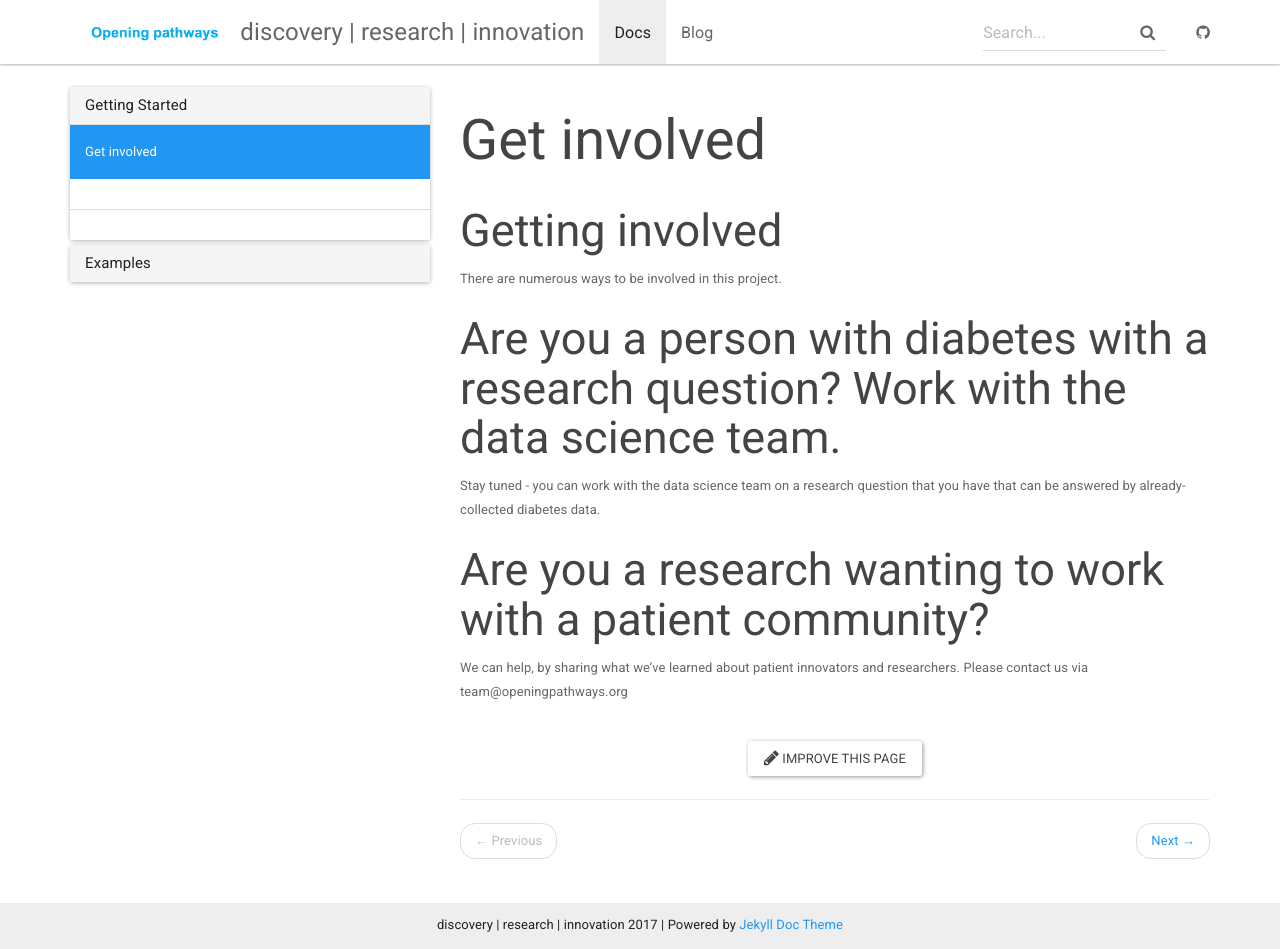
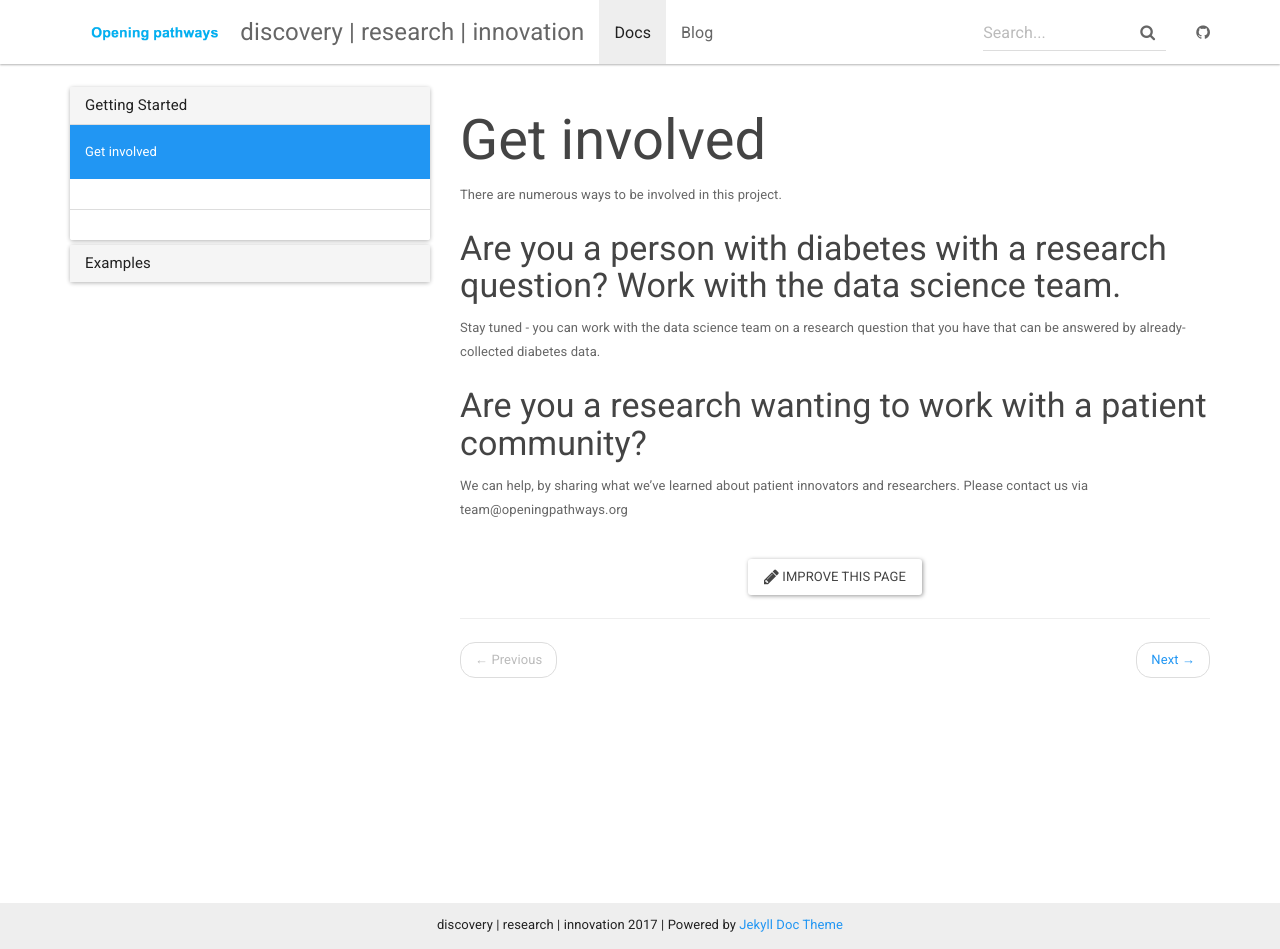
Before and after one commit to danamlewis/Testrepo2, a Jekyll site: the page built from _docs/index.md, in a window 1280 px wide and 949 px high. Built offline with Jekyll 4.4.1, drawn with Linux system fonts in a browser that asks for light colours; nearby versions of some CDN libraries.

Commit message:
Removing duplicate header

```diff
--- a/_docs/index.md
+++ b/_docs/index.md
@@ -4,14 +4,12 @@ permalink: /docs/home/
 redirect_from: /docs/index.html
 ---
 
-## Getting involved
-
 There are numerous ways to be involved in this project.
 
-## Are you a person with diabetes with a research question? Work with the data science team.
+### Are you a person with diabetes with a research question? Work with the data science team.
 
 Stay tuned - you can work with the data science team on a research question that you have that can be answered by already-collected diabetes data.
 
-## Are you a research wanting to work with a patient community?
+### Are you a research wanting to work with a patient community?
 
 We can help, by sharing what we've learned about patient innovators and researchers. Please contact us via team@openingpathways.org
```
